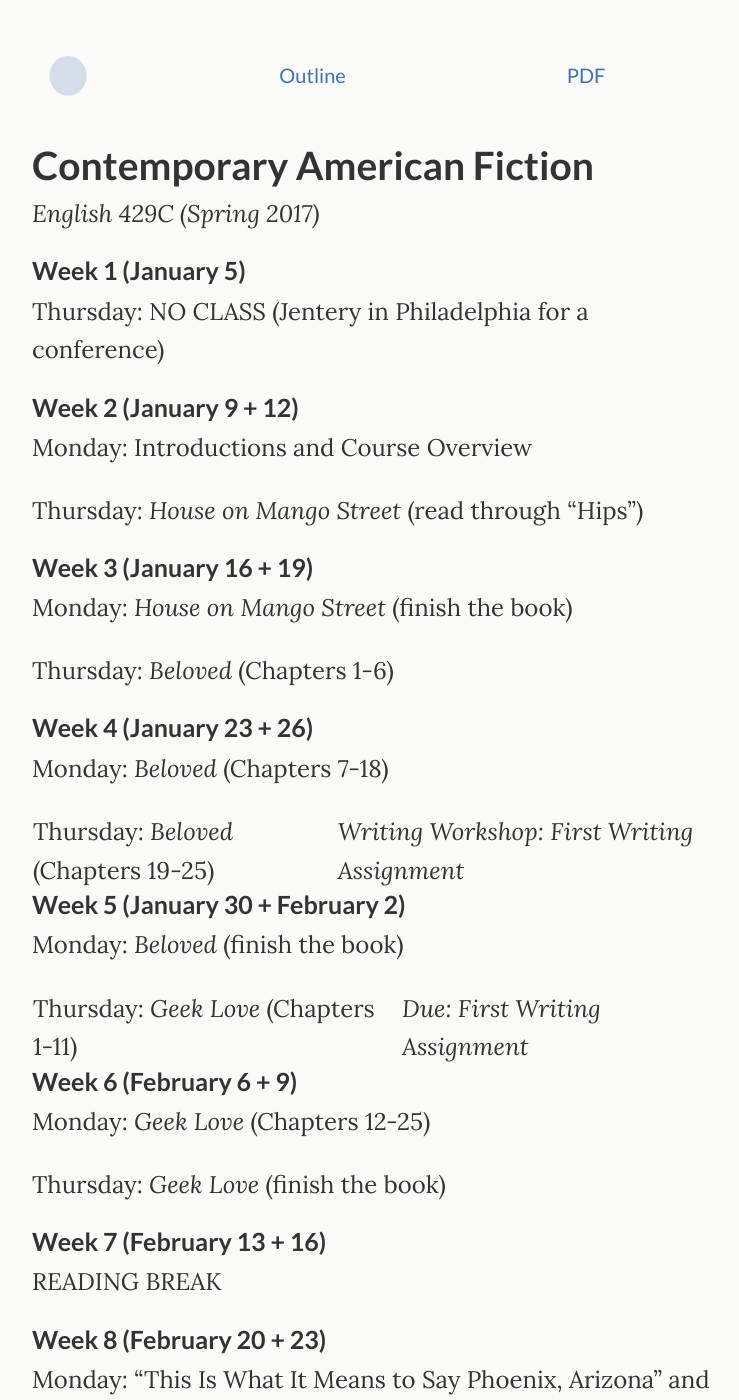
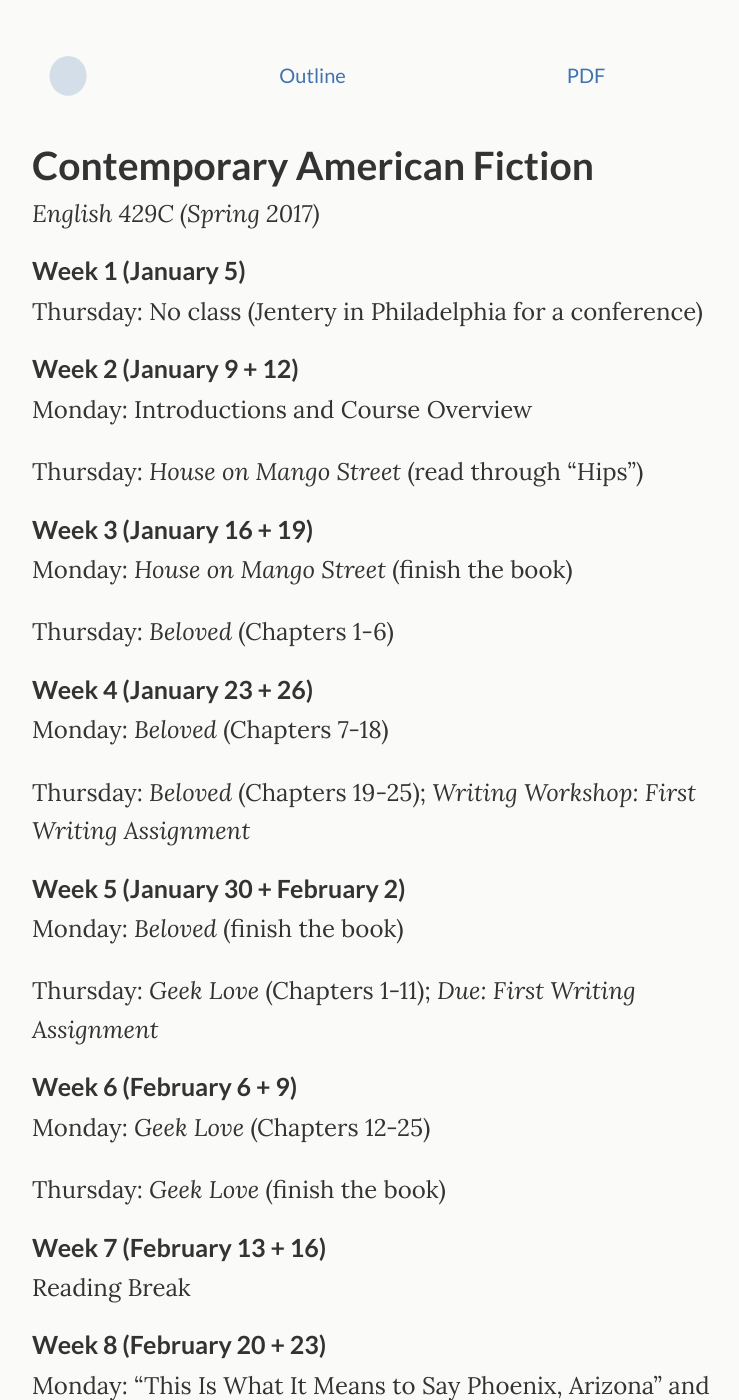
Before and after one commit to jentery/429c, a Jekyll site: the page built from index.md, in a window 1280 px wide and 1400 px high. Shown: the whole window, without its empty margins (266-1005 px from the left). Built offline with Jekyll 4.4.1, drawn with Linux system fonts in a browser that asks for light colours; our own code applies the rules of GitHub Pages for plain Markdown files; some of the changed text lies outside the part shown.

```diff
--- a/index.md
+++ b/index.md
@@ -7,7 +7,7 @@ layout: default
 
 ### Week 1 (January 5)
 
-Thursday: NO CLASS (Jentery in Philadelphia for a conference)
+Thursday: No class (Jentery in Philadelphia for a conference)
 
 ### Week 2 (January 9 + 12)
 
@@ -25,13 +25,13 @@ Thursday: *Beloved* (Chapters 1-6)
 
 Monday: *Beloved* (Chapters 7-18)
 
-Thursday: *Beloved* (Chapters 19-25) | *Writing Workshop: First Writing Assignment*
+Thursday: *Beloved* (Chapters 19-25); *Writing Workshop: First Writing Assignment*
 
 ### Week 5 (January 30 + February 2)
 
 Monday:	*Beloved* (finish the book)
 
-Thursday:	*Geek Love* (Chapters 1-11) | *Due: First Writing Assignment*
+Thursday:	*Geek Love* (Chapters 1-11); *Due: First Writing Assignment*
 
 ### Week 6 (February 6 + 9)
 
@@ -41,7 +41,7 @@ Thursday: *Geek Love* (finish the book)
 
 ### Week 7 (February 13 + 16)
 
-READING BREAK
+Reading Break
 
 ### Week 8 (February 20 + 23)
 
@@ -53,13 +53,13 @@ Thursday:	Movie adaptation study of "This Is What It Means . . ."
 
 Monday: *Fun Home* (Chapters 1-4)
 
-Thursday:	*Fun Home* (finish the book) | *Writing Workshop: Second Writing Assignment*
+Thursday:	*Fun Home* (finish the book); *Writing Workshop: Second Writing Assignment*
 
 ### Week 10 (March 6 + 9)
 
 Monday:	*Brief Wondrous Life of Oscar Wao* (Chapters 1-2)
 
-Thursday: *Brief Wondrous Life of Oscar Wao* (finish Part I) | *Due: Second Writing Assignment*
+Thursday: *Brief Wondrous Life of Oscar Wao* (finish Part I); *Due: Second Writing Assignment*
 
 ### Week 11 (March 13 + 16)
 
@@ -71,16 +71,15 @@ Thursday:	*Brief Wondrous Life of Oscar Wao* (finish the book)
 
 Monday:	*Americanah* (Chapters 1-15)
 
-Thursday: *Americanah* (Chapters 16-25) | *Writing Workshop: Third Writing Assignment*
+Thursday: *Americanah* (Chapters 16-25); *Writing Workshop: Third Writing Assignment*
 
 ### Week 13 (March 27 + 30)
 
 Monday:	*Americanah* (Chapters 26-45)
 
-Thursday:	*Americanah* (finish the book) | *Due: Third Writing Assignment*
+Thursday:	*Americanah* (finish the book); *Due: Third Writing Assignment*
 
 ### Week 14 (April 3)
 
 Monday: Review
-
 </div>
```
